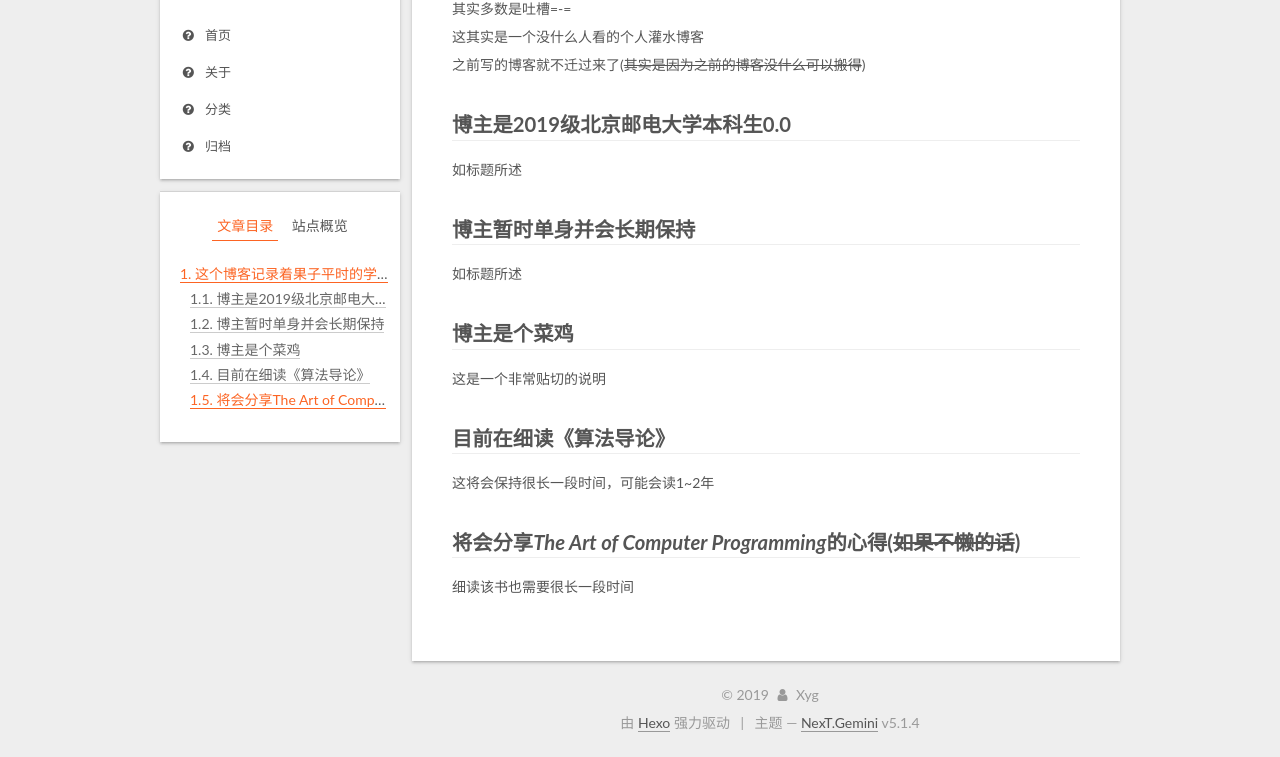
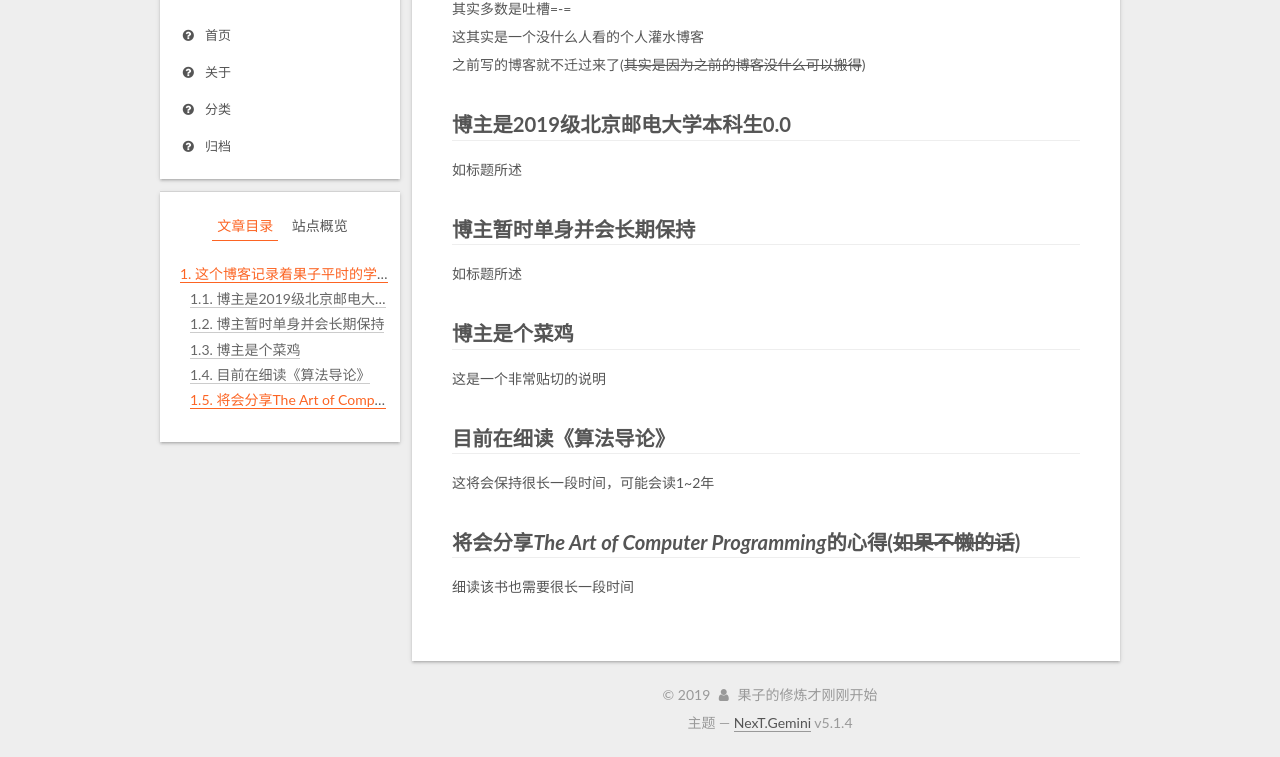
Before and after one commit to GuoZi-Fairy/GuoZi-Fairy.github.io, a plain HTML site: page about/index.html in a window 1280 px wide. Shown: the part 118-875 px from the top of the page. Drawn offline with Linux system fonts and the light colour scheme.

Commit message:
Site updated: 2019-11-30 16:04:15

```diff
--- a/about/index.html
+++ b/about/index.html
@@ -413,17 +413,13 @@
   <span class="with-love">
     <i class="fa fa-user"></i>
   </span>
-  <span class="author" itemprop="copyrightHolder">Xyg</span>
+  <span class="author" itemprop="copyrightHolder">果子的修炼才刚刚开始</span>
 
 
 </div>
 
 
-  <div class="powered-by">由 <a class="theme-link" target="_blank" href="https://hexo.io">Hexo</a> 强力驱动</div>
 
-
-
-  <span class="post-meta-divider">|</span>
 
 
 
--- a/css/main.css
+++ b/css/main.css
@@ -1893,7 +1893,7 @@ pre .javascript .function {
   width: 4px;
   height: 4px;
   border-radius: 50%;
-  background: #01ff66;
+  background: #cfe7ff;
 }
 .links-of-blogroll {
   font-size: 13px;
```
Also changed, not shown: Introduction-to-Algo/index.html (+1 -5 lines), archives/2019/11/index.html (+1 -5 lines), archives/2019/index.html (+1 -5 lines), archives/index.html (+1 -5 lines), categories/Introduction-to-Algo/index.html (+1 -5 lines), categories/index.html (+1 -5 lines), index.html (+1 -5 lines), tags/Algo/index.html (+1 -5 lines).
